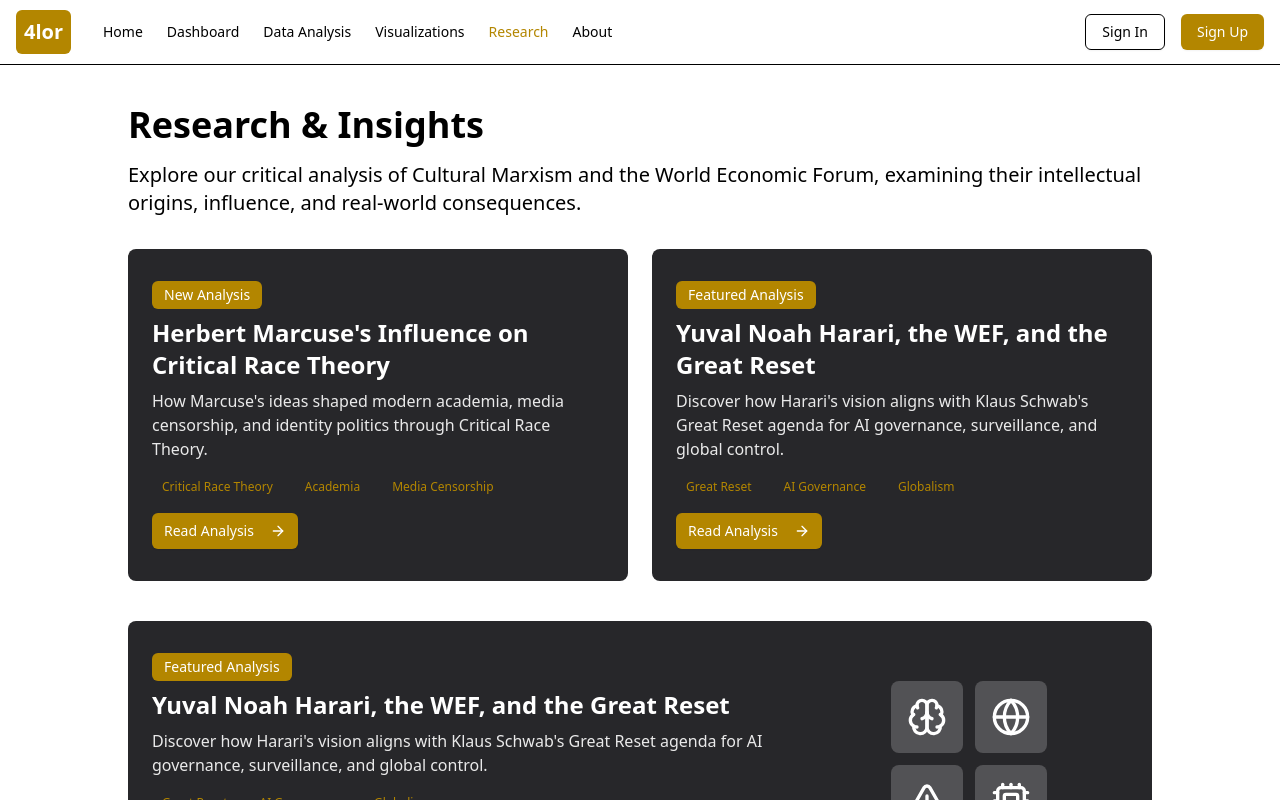
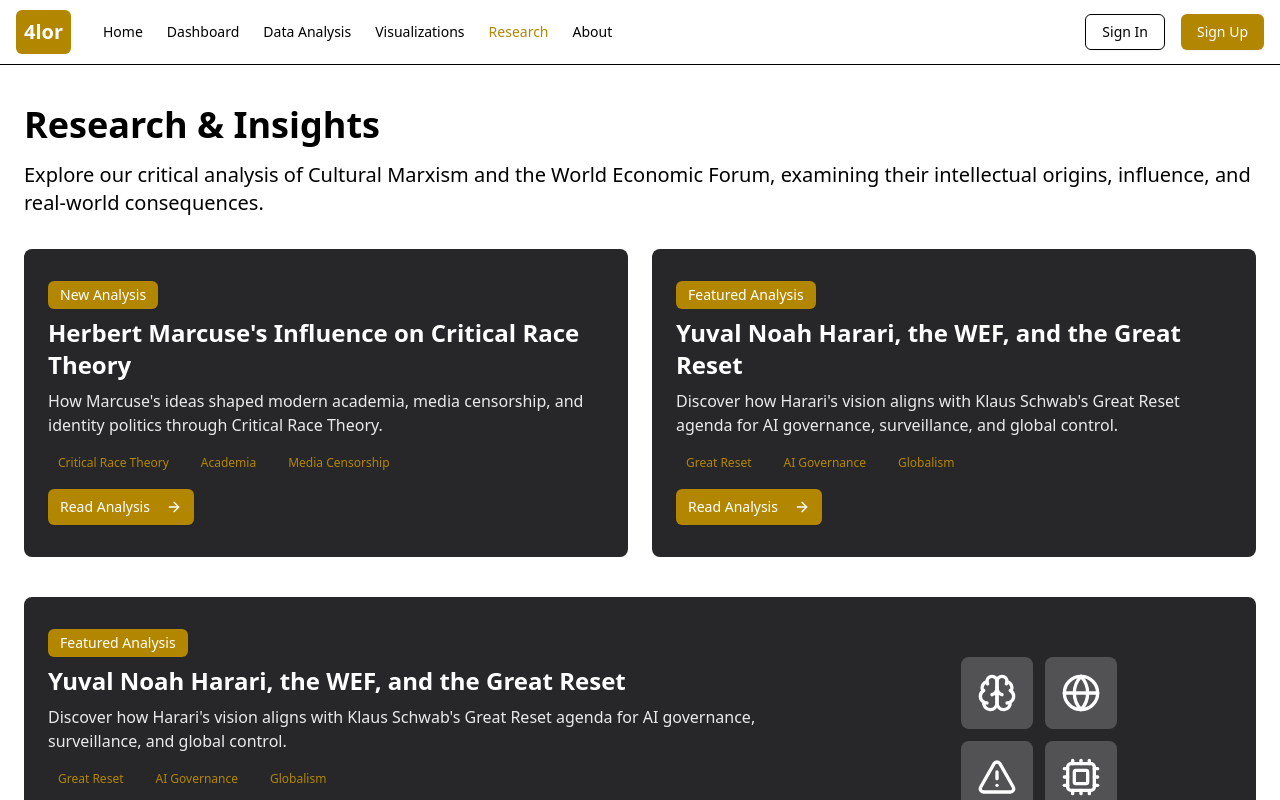
Before and after one commit to ArsCodeAmatoria/4lor, a Next.js app: page /research in a window 1280 px wide. Shown: the top 800 px of the page. Built offline with nearby package versions, Linux system fonts and the light colour scheme.

Commit message:
fix: Update about and research pages layout for consistent centering

```diff
--- a/src/app/about/page.tsx
+++ b/src/app/about/page.tsx
@@ -24,8 +24,10 @@
 
 export default function About() {
   return (
-    <div className="container py-10">
-      <div className="max-w-4xl mx-auto">
+    <div className="flex justify-center bg-background">
+      <div className="w-full max-w-4xl">
+        <section className="w-full py-10">
+          <div className="container px-4 md:px-6 mx-auto">
             <h1 className="text-4xl font-bold mb-6">About 4lor</h1>
 
             <div className="prose prose-slate dark:prose-invert max-w-none">
@@ -148,6 +150,8 @@
               </div>
             </div>
           </div>
+        </section>
+      </div>
     </div>
   );
 }
--- a/src/app/research/page.tsx
+++ b/src/app/research/page.tsx
@@ -116,8 +116,10 @@
 
 export default function Research() {
   return (
-    <div className="container py-10">
-      <div className="max-w-5xl mx-auto">
+    <div className="flex justify-center bg-background">
+      <div className="w-full max-w-7xl">
+        <section className="w-full py-10">
+          <div className="container px-4 md:px-6 mx-auto">
             <div className="mb-8">
               <h1 className="text-4xl font-bold mb-4">Research & Insights</h1>
 
@@ -495,6 +497,8 @@
               </Link>
             </div>
           </div>
+        </section>
+      </div>
     </div>
   );
 }
```
Lines whose indentation alone changed are shown as unchanged.
